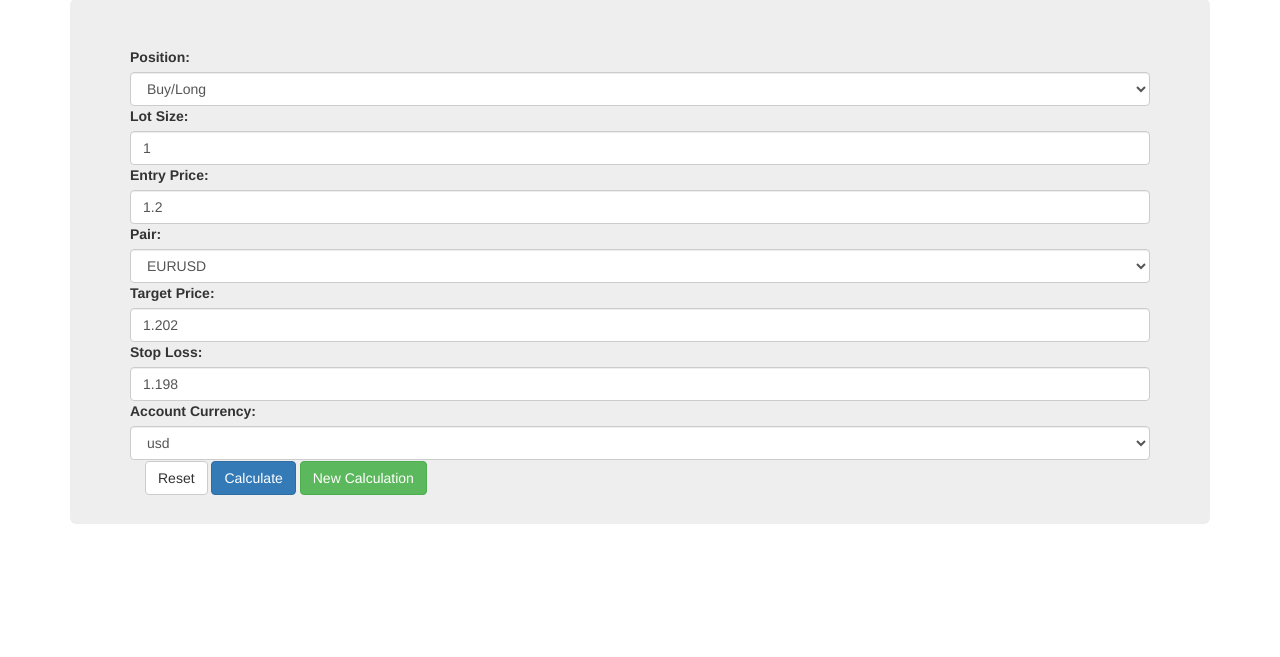
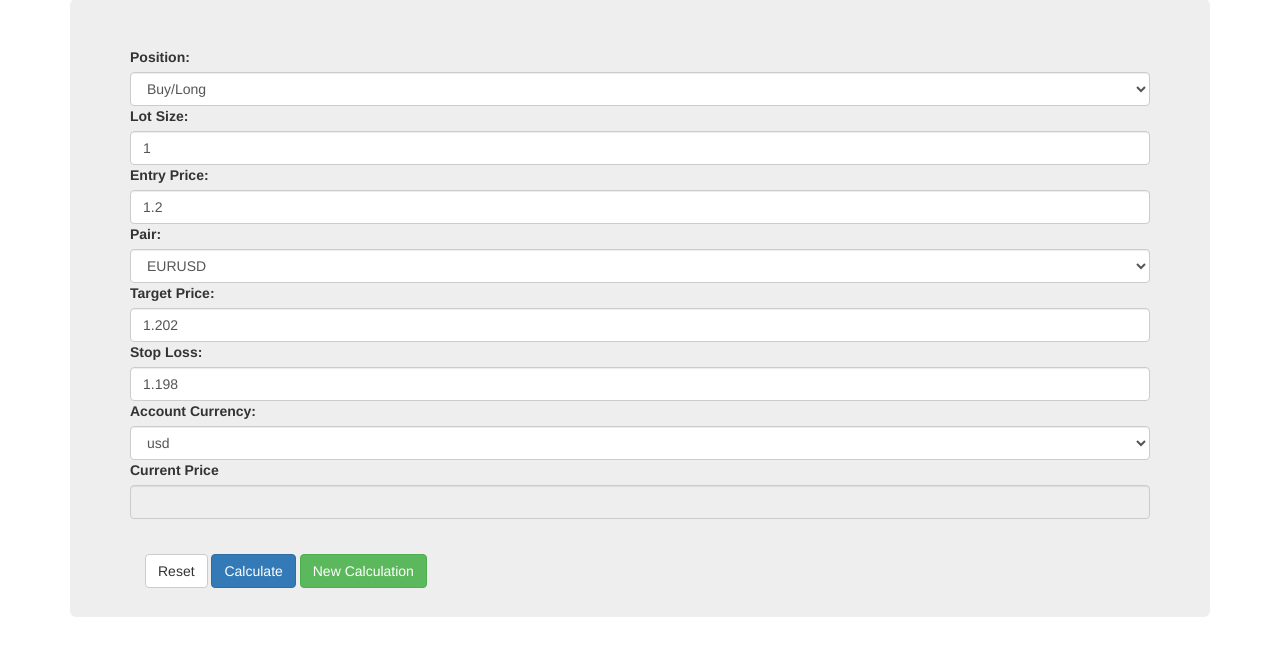
Before and after one commit to panosangelopoulos/forex_calculator, a Django app: page / in a window 1280 px wide. Shown: the part 143-800 px from the top of the page. Run offline with Django 3.2, Linux system fonts and the light colour scheme; parts of the project's set-up code (start-up, migrations or seed data) failed here and were passed over; some libraries are stand-ins or nearby versions.

Commit message:
add prices

```diff
--- a/calculator/forms.py
+++ b/calculator/forms.py
@@ -10,6 +10,12 @@ CURRENCIES_PAIRS = (
 	('EURUSD', 'EURUSD'),
 	('GBPUSD', 'GBPUSD'),
 	('USDCAD', 'USDCAD'),
+	('USDCHF', 'USDCHF'),
+	('NZDUSD', 'NZDUSD'),
+	('AUDUSD', 'AUDUSD'),
+	('GBPJPY', 'GBPJPY'),
+	('GBPCHF', 'GBPCHF'),
+	('USDJPY', 'USDJPY'),
 	)
 
 POSITIONS = (
--- a/templates/index.html
+++ b/templates/index.html
@@ -6,25 +6,25 @@
     <script>
         $(document).on('change', '#id_Pair', function(){
             var pair = $( "select#id_Pair option:checked" ).val();
-            // Needs get String
             var base = pair.substring(0,3);
             var sub_base = pair.substring(3,6);
-            console.info(base, sub_base);
-
             var result = 0 ;
-            // Correct url with base as string
             // Fix a callable Ajax Request to Fixer.io
-            url = 'http://api.fixer.io/latest?base='+base+' &symbols='+sub_base ;
+            url = 'http://api.fixer.io/latest?base='+base.toString()+'&symbols='+sub_base.toString() ;
                 $.ajax({
-                  dataType: "json",
-                  url: url,
-                  success: test()
+                    dataType: "json",
+                    url: url,
+                    success: function(result) {
+                        rate = result.rates[sub_base] ;
+                        $('input#current_rate').val(rate);
+                        $('input#id_Entry').val(rate);
+                    }
                 });
 
             // Delete it as it's a demo function
-            function test(){
-                console.log('OK');
-            }
+{#            function test(){#}
+{#                console.log('OK');#}
+{#            }#}
 
 
             // Print data to another control-label div
@@ -50,6 +50,11 @@
 		      {% endif %}
 		    </div>
 	  {% endfor %}
+
+        <div class="form-group">
+          <label class="control-label" for="current_rate">Current Price</label>
+          <input class="form-control" type="text" id="current_rate" disabled>
+        </div>
         <br/>
 	  	<div class="form-group">
 	      <div class="col-lg-10">
@@ -59,6 +64,9 @@
 	      </div>
 	    </div>
 	</form>
+    <div class="divider-vertical">
+
+    </div>
         {% if profit %}
         <div class="row">
             <div class="col-lg-4">
@@ -67,9 +75,9 @@
             <div class="col-lg-4">
                 <button type="button" class="btn btn-danger" disabled>Loss {{ loss }} {{ currency }} </button>
             </div>
-            <div class="col-lg-4">
-                <button type="button" class="btn btn-warning" disabled>Risk {{ profit }} {{ currency }} </button>
-            </div>
+{#            <div class="col-lg-4">#}
+{#                <button type="button" class="btn btn-warning" disabled>Risk {{ profit }} {{ currency }} </button>#}
+{#            </div>#}
         </div>
         {% endif %}
 	</div>
```
Also changed, not shown: 1 other file.
